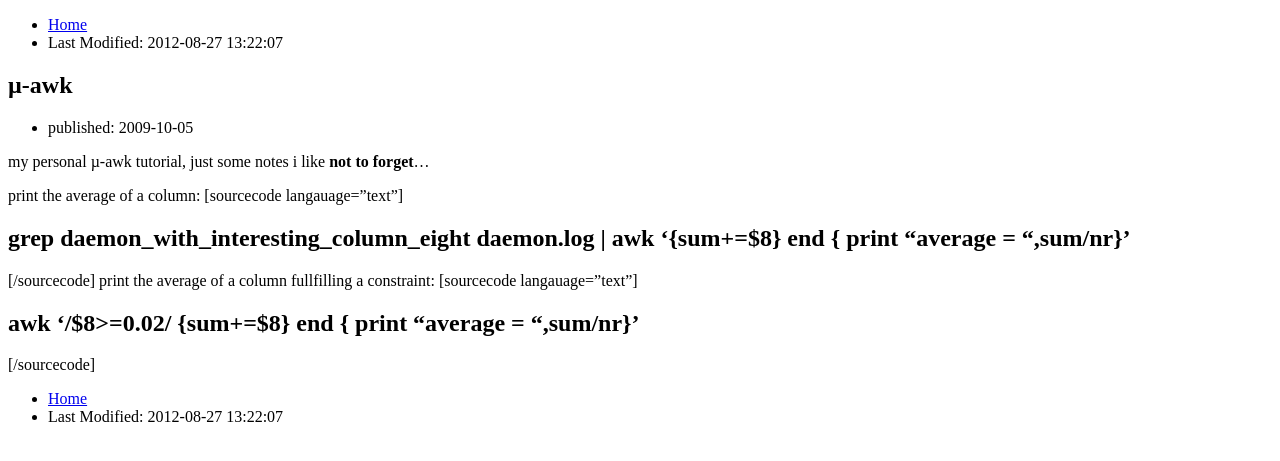
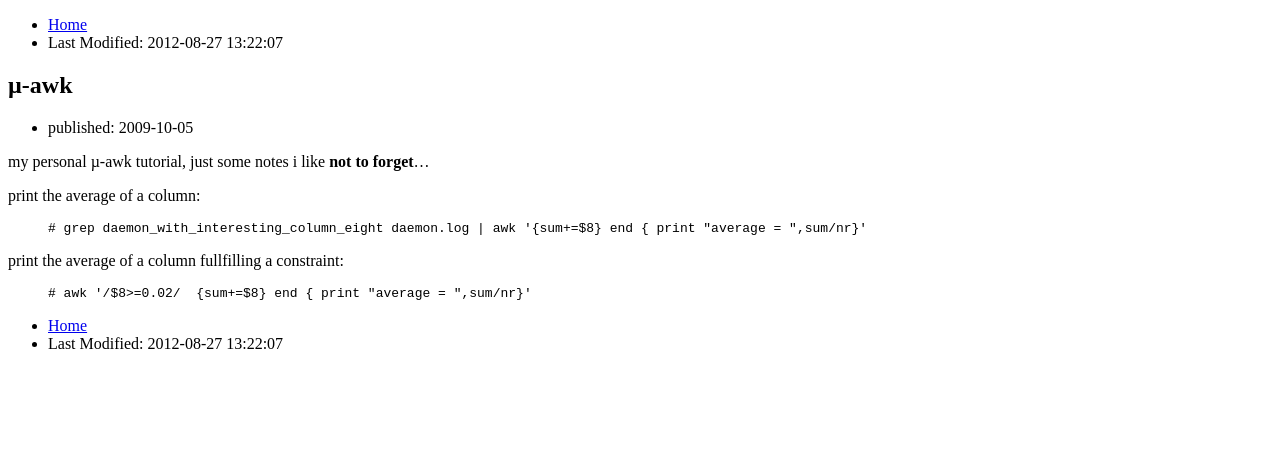
Before and after one commit to serverhorror/serverhorror.github.com, a Jekyll site: the page built from _posts/2009-10-05-c2b5-awk.markdown, in a window 1280 px wide. Shown: the top 461 px of the page. Built offline with Jekyll 4.4.1, drawn with Linux system fonts in a browser that asks for light colours; Markdown is read by kramdown in place of the engine named in the settings.

Commit message:
wordpress sourcecode tag to jekyll highlight migrated

```diff
--- a/_posts/2009-10-05-c2b5-awk.markdown
+++ b/_posts/2009-10-05-c2b5-awk.markdown
@@ -10,10 +10,10 @@ wordpress_id: 248
 My personal µ-awk tutorial, just some notes I like **not to forget**...
 
 Print the average of a column:
-[sourcecode langauage="text"]
+{% highlight text %}
 # grep daemon_with_interesting_column_eight daemon.log | awk '{sum+=$8} END { print "Average = ",sum/NR}'
-[/sourcecode]
+{% endhighlight %}
 Print the average of a column fullfilling a constraint:
-[sourcecode langauage="text"]
+{% highlight text %}
 # awk '/$8>=0.02/  {sum+=$8} END { print "Average = ",sum/NR}'
-[/sourcecode]
+{% endhighlight %}
```
